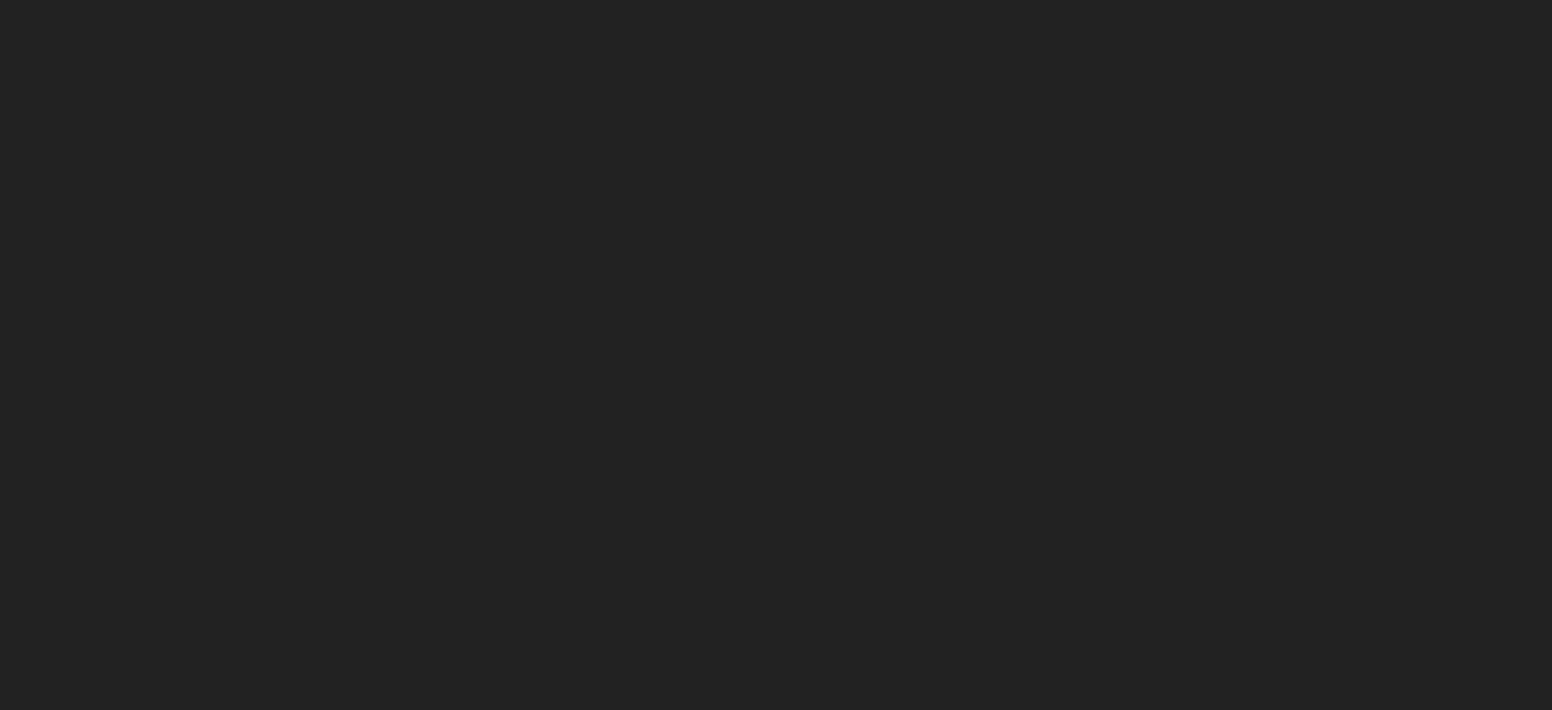
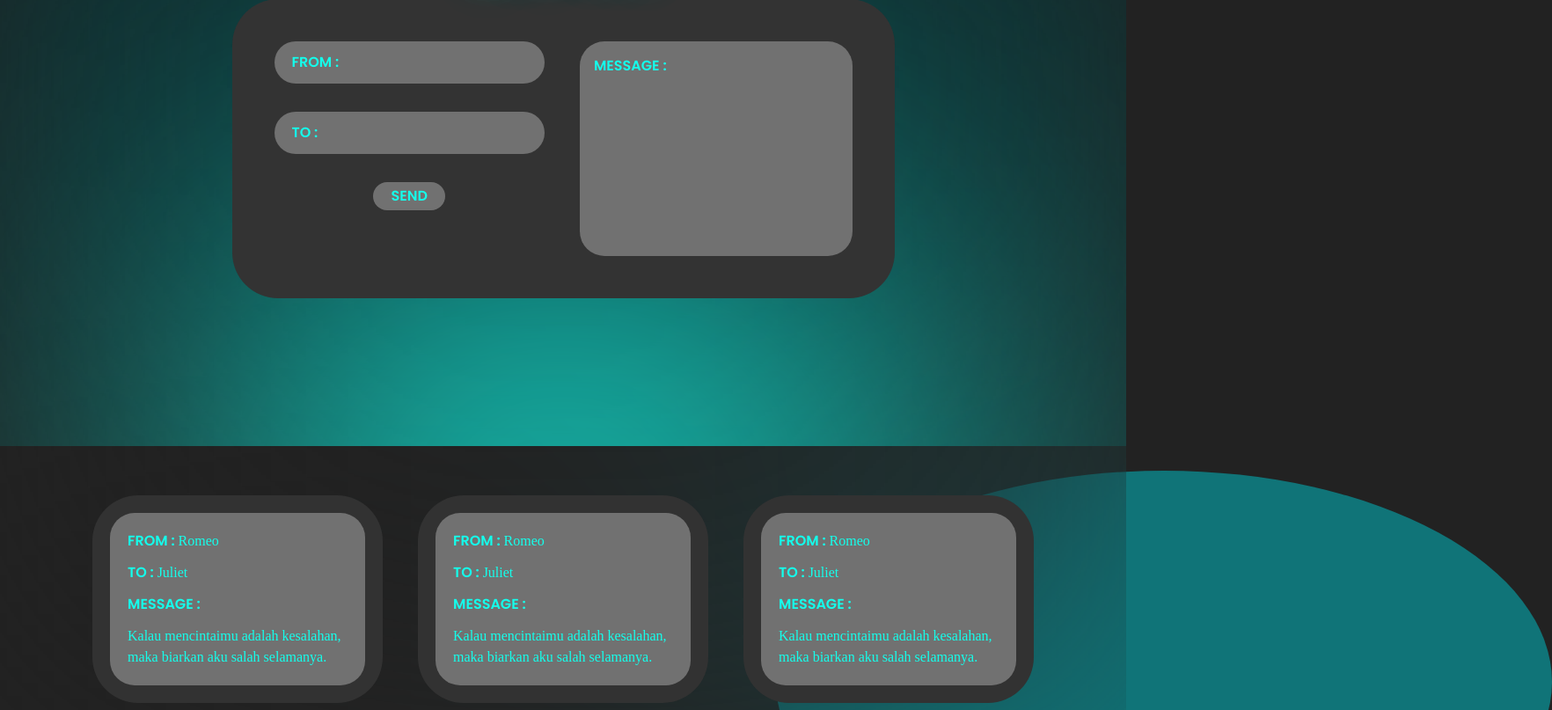
Before and after one commit to iHanzyy/web-kelas, a React (Vite) app in the folder frontend/: page /menfess in a window 1280 px wide. Shown: the part 293-1100 px from the top of the page at 88% size, 1764 px wide, since content can reach past the window. Before the commit the page ends 800 px from the top, so only its background shows below. Built offline with nearby package versions, Linux system fonts and the light colour scheme; a web font is replaced by a local one.

Commit message:
complete menfess page

```diff
--- a/frontend/src/App.jsx
+++ b/frontend/src/App.jsx
@@ -19,6 +19,7 @@ function App() {
       <Route path="/structure" element={<Structure />}></Route>
       <Route path="/schedule" element={<Schedule />}></Route>
       <Route path="/memories" element={<Memories />}></Route>
+      <Route path="/menfess" element={<Menfess />}></Route>
       <Route path="/*" element={<NotFound />}></Route>
     </Routes>
   )
--- /dev/null
+++ b/frontend/src/components/MenfessCard.jsx
@@ -0,0 +1,14 @@
+export default function MenfessCard({ sender, receiver, message }) {
+  return (
+    <div className="w-[330px] bg-background-tersary p-5 rounded-[52px] my-4">
+      <div className="bg-input w-full h-full rounded-[28px] p-5">
+        <div className="flex flex-col gap-3">
+          <div className=""><span className="font-poppins-semibold">FROM : </span>{sender}</div>
+          <div className=""><span className="font-poppins-semibold">TO : </span>{receiver}</div>
+          <div className=""><span className="font-poppins-semibold">MESSAGE :</span></div>
+          <p>{message}</p>
+        </div>
+      </div>
+    </div>
+  )
+}
--- a/frontend/src/components/Navbar.jsx
+++ b/frontend/src/components/Navbar.jsx
@@ -12,7 +12,7 @@ export default function Navbar() {
         <div className="cursor-pointer"><Link to="/about-us">About Us</Link></div>
         <div className="cursor-pointer"><Link to="/structure">Structure & Schedule</Link></div>
         <div className="cursor-pointer"><Link to="/memories">Memories</Link></div>
-        <div className="cursor-pointer">Menfess</div>
+        <div className="cursor-pointer"><Link to="/menfess">Menfess</Link></div>
       </div>
     </div>
   )
--- a/frontend/src/index.css
+++ b/frontend/src/index.css
@@ -9,7 +9,7 @@
   --color-secondary: oklch(0.51 0.0832 199.23);
   --color-foreground: oklch(0.89 0 0);
   --color-card: oklch(0.89 0 0);
-
+  --color-input: oklch(0.5486 0 0);
   --font-poppins-bold: "poppins bold";
   --font-poppins-semibold: "poppins semibold";
   --font-poppins-extrabold: "poppins extra bold";
@@ -59,8 +59,7 @@
 /* Glow effects */
 .glow {
   color: var(--color-background);
-  text-shadow: 0 0 32px rgba(20, 255, 236, 0.6), 0 0 32px rgba(20, 255, 236, 0.4), 0 0 64px rgba(20, 255, 236, 0.2), 0 0
-    96px rgba(20, 255, 236, 0.1);
+  text-shadow: 0 0 32px rgba(20, 255, 236, 0.6), 0 0 32px rgba(20, 255, 236, 0.4), 0 0 64px rgba(20, 255, 236, 0.2), 0 0 96px rgba(20, 255, 236, 0.1);
   transition: all 0.3s ease-in-out;
 }
 
@@ -113,6 +112,7 @@
   from {
     transform: translateX(0);
   }
+
   to {
     transform: translateX(calc(-100% - 40px));
   }
@@ -122,6 +122,7 @@
   from {
     transform: translateX(calc(-100% - 40px));
   }
+
   to {
     transform: translateX(0);
   }
@@ -152,3 +153,8 @@ hr.glow {
     -webkit-mask-image: linear-gradient(to right, transparent 0%, black 5%, black 95%, transparent 100%);
   }
 }
+
+
+input, textarea {
+  outline: none;
+}
--- a/frontend/src/pages/Memories.jsx
+++ b/frontend/src/pages/Memories.jsx
@@ -1,6 +1,4 @@
 import Navbar from "../components/Navbar";
-import ProfileCards from "../layouts/about-us/ProfileCards";
-import HeroSection from "../layouts/about-us/HeroSection";
 import Footer from "../components/Footer";
 import GlowText from "../components/GlowText";
 import Gallery from "../layouts/memories/Gallery";
--- a/frontend/src/pages/Menfess.jsx
+++ b/frontend/src/pages/Menfess.jsx
@@ -1,7 +1,55 @@
+import Footer from "../components/Footer";
+import GlowText from "../components/GlowText";
+import MenfessCard from "../components/MenfessCard";
+import Navbar from "../components/Navbar";
+
 export default function Menfess() {
   return (
-    <>
-      <h1 className="text-8xl text-center">Ini halaman menfess</h1>
-    </>
-  )
+    <div>
+      <Navbar />
+
+      <div className="w-screen overflow-hidden">
+        <div className="-z-30 w-[882px] h-[480px]  bg-secondary rounded-[50%] translate-y-[260%] translate-x-[-50%] absolute"></div>
+        <div className="-z-30 w-[882px] h-[480px]  bg-secondary rounded-[50%] translate-y-[160%] translate-x-[100%] absolute"></div>
+      </div>
+      <div className="backdrop-blur-[200px]">
+        <section className="backdrop-blur-[200px] h-[calc(100vh-60px)] w-screen flex justify-center items-center overflow-y-hidden">
+          <div className="-z-20 w-[882px] h-[480px] blur-[200px] translate-y-[90%] bg-primary rounded-[50%] absolute"></div>
+          <div className="-z-30 absolute blur-[200px] -translate-y-[50px] h-[85vh] w-screen flex justify-center items-center bg-secondary brightness-50">          </div>
+          <div className="flex flex-col">
+            <GlowText text="MENFESS" size="text-5xl" font="font-poppins-semibold" />
+            <div className="mt-4 flex justify-between bg-background-secondary w-[753px] h-[340px] rounded-[52px] p-12 gap-10">
+              <div className="flex flex-col items-center w-1/2 gap-8">
+                <div className="flex flex-nowrap gap-2 bg-input rounded-[52px] w-full py-3 px-5 overflow-hidden">
+                  <div className="font-poppins-semibold">FROM : </div>
+                  <input type="text" className="w-9/12" />
+                </div>
+                <div className="flex flex-nowrap gap-2 bg-input rounded-[52px] w-full py-3 px-5">
+                  <div className="font-poppins-semibold">TO : </div>
+                  <input type="text" className="w-10/12" />
+                </div>
+                <button className="bg-input rounded-[52px] w-fit py-1 px-5 cursor-pointer font-poppins-semibold">SEND</button>
+              </div>
+              <div className="w-1/2 bg-input rounded-[28px] h-full resize-none flex flex-col p-4">
+                <div className="font-poppins-semibold">MESSAGE : </div>
+                <textarea name="" id="" className="h-full w-full resize-none "></textarea>
+              </div>
+            </div>
+          </div>
+        </section>
+        <section className="flex w-[1100px] justify-center items-center mt-10 pb-40 mx-auto gap-10 flex-wrap">
+          <MenfessCard sender={"Romeo"} receiver={"Juliet"} message={"Kalau mencintaimu adalah kesalahan, maka biarkan aku salah selamanya."} />
+          <MenfessCard sender={"Romeo"} receiver={"Juliet"} message={"Kalau mencintaimu adalah kesalahan, maka biarkan aku salah selamanya."} />
+          <MenfessCard sender={"Romeo"} receiver={"Juliet"} message={"Kalau mencintaimu adalah kesalahan, maka biarkan aku salah selamanya."} />
+          <MenfessCard sender={"Romeo"} receiver={"Juliet"} message={"Kalau mencintaimu adalah kesalahan, maka biarkan aku salah selamanya."} />
+          <MenfessCard sender={"Romeo"} receiver={"Juliet"} message={"Kalau mencintaimu adalah kesalahan, maka biarkan aku salah selamanya."} />
+          <MenfessCard sender={"Romeo"} receiver={"Juliet"} message={"Kalau mencintaimu adalah kesalahan, maka biarkan aku salah selamanya."} />
+          <MenfessCard sender={"Romeo"} receiver={"Juliet"} message={"Kalau mencintaimu adalah kesalahan, maka biarkan aku salah selamanya."} />
+          <MenfessCard sender={"Romeo"} receiver={"Juliet"} message={"Kalau mencintaimu adalah kesalahan, maka biarkan aku salah selamanya."} />
+        </section>
+
+      </div>
+      <Footer />
+    </div>
+  );
 }
--- a/frontend/src/pages/test.jsx
+++ b/frontend/src/pages/test.jsx
@@ -1,9 +1,9 @@
-import StructureCard from "../components/StructureCard";
+import MenfessCard from "../components/MenfessCard";
 
 export default function Test() {
   return (
-    <div className="flex justify-center items-center h-screen bg-background-2">
-      <StructureCard />
+    <div className="flex justify-center items-center h-screen bg-background">
+      <MenfessCard sender={"Romeo"} receiver={"Juliet"} message={"Kalau mencintaimu adalah kesalahan, maka biarkan aku salah selamanya."} />
     </div>
   )
 }
```
